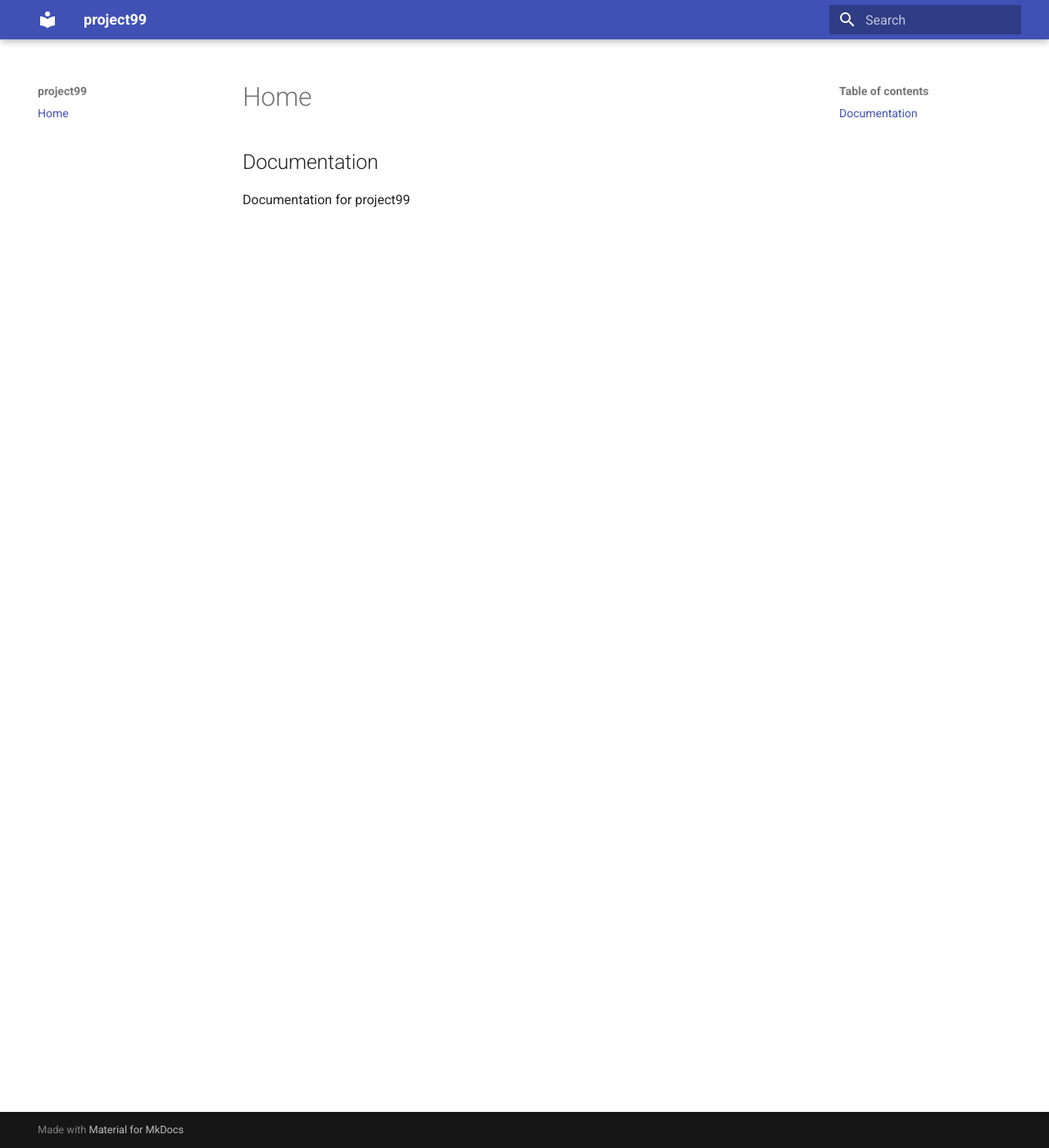
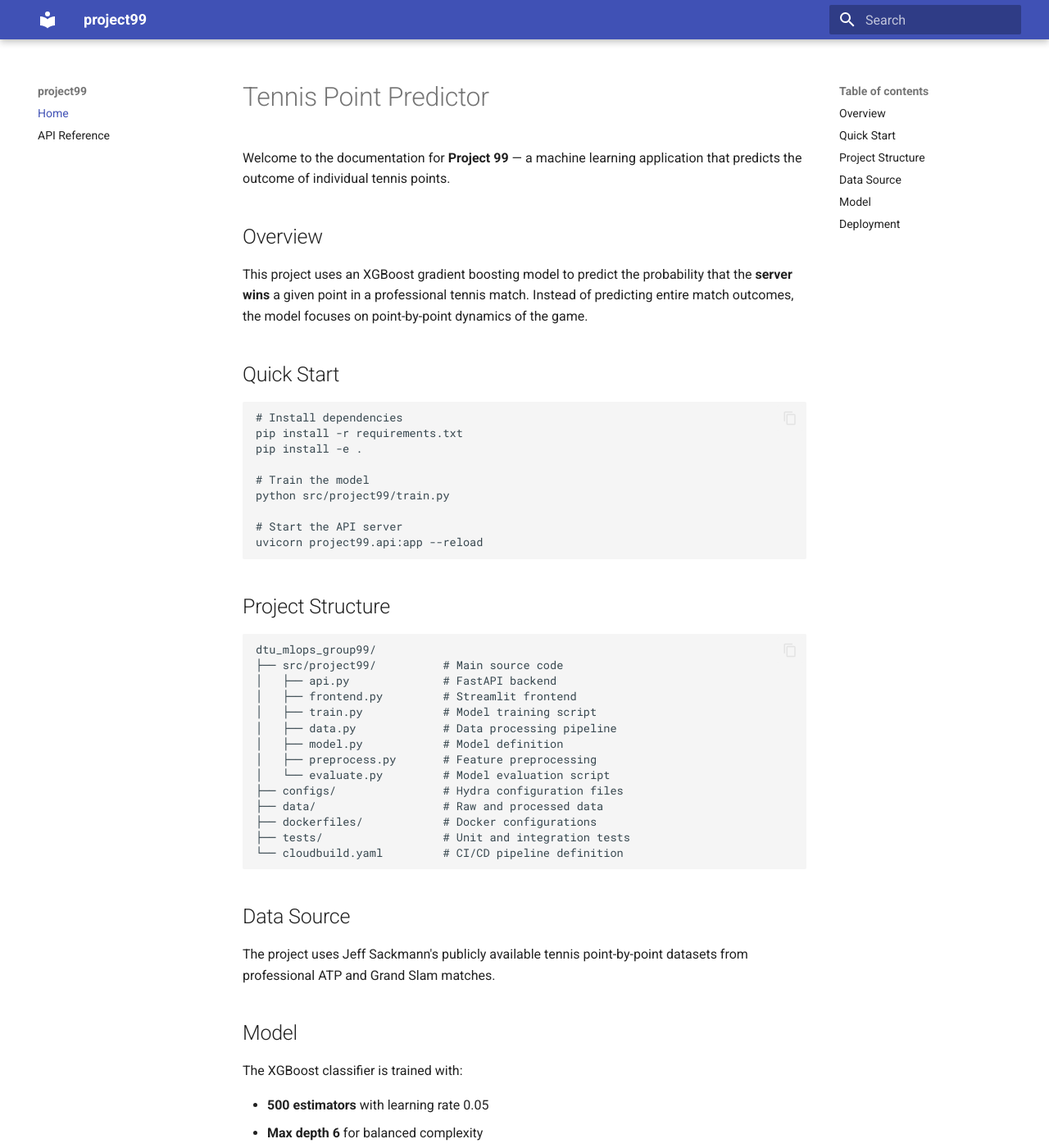
Before and after one commit to lelegod/dtu_mlops_group99, an MkDocs documentation site: the page built from docs/source/index.md, in a window 1280 px wide and 1400 px high. Shown: the whole window at 82% size. Built offline with MkDocs 1.6.1 and Material for MkDocs 9.7.7, drawn with Linux system fonts in a browser that asks for light colours; some of the changed text lies outside the part shown.

Commit message:
docs: complete documentation setup and api docstrings

````diff
--- a/docs/mkdocs.yaml
+++ b/docs/mkdocs.yaml
@@ -21,3 +21,4 @@ plugins:
 
 nav:
   - Home: index.md
+  - API Reference: api.md
--- a/docs/source/index.md
+++ b/docs/source/index.md
@@ -1,3 +1,63 @@
-## Documentation
+# Tennis Point Predictor
 
-Documentation for project99
+Welcome to the documentation for **Project 99** — a machine learning application that predicts the outcome of individual tennis points.
+
+## Overview
+
+This project uses an XGBoost gradient boosting model to predict the probability that the **server wins** a given point in a professional tennis match. Instead of predicting entire match outcomes, the model focuses on point-by-point dynamics of the game.
+
+
+## Quick Start
+
+```bash
+# Install dependencies
+pip install -r requirements.txt
+pip install -e .
+
+# Train the model
+python src/project99/train.py
+
+# Start the API server
+uvicorn project99.api:app --reload
+```
+
+## Project Structure
+
+```
+dtu_mlops_group99/
+├── src/project99/          # Main source code
+│   ├── api.py              # FastAPI backend
+│   ├── frontend.py         # Streamlit frontend
+│   ├── train.py            # Model training script
+│   ├── data.py             # Data processing pipeline
+│   ├── model.py            # Model definition
+│   ├── preprocess.py       # Feature preprocessing
+│   └── evaluate.py         # Model evaluation script
+├── configs/                # Hydra configuration files
+├── data/                   # Raw and processed data
+├── dockerfiles/            # Docker configurations
+├── tests/                  # Unit and integration tests
+└── cloudbuild.yaml         # CI/CD pipeline definition
+```
+
+## Data Source
+
+The project uses Jeff Sackmann's publicly available tennis point-by-point datasets from professional ATP and Grand Slam matches.
+
+## Model
+
+The XGBoost classifier is trained with:
+
+- **500 estimators** with learning rate 0.05
+- **Max depth 6** for balanced complexity
+- **Log loss** objective for calibrated probabilities
+- **Early stopping** to prevent overfitting
+
+## Deployment
+
+The application is deployed on Google Cloud Platform:
+
+- **Model Training**: Vertex AI Custom Jobs
+- **Model Serving**: Vertex AI Endpoints
+- **Frontend**: Cloud Run (Streamlit)
+- **CI/CD**: Cloud Build
````
Also changed, not shown: docs/source/api.md (added, +100 -0 lines), 8 other files.
